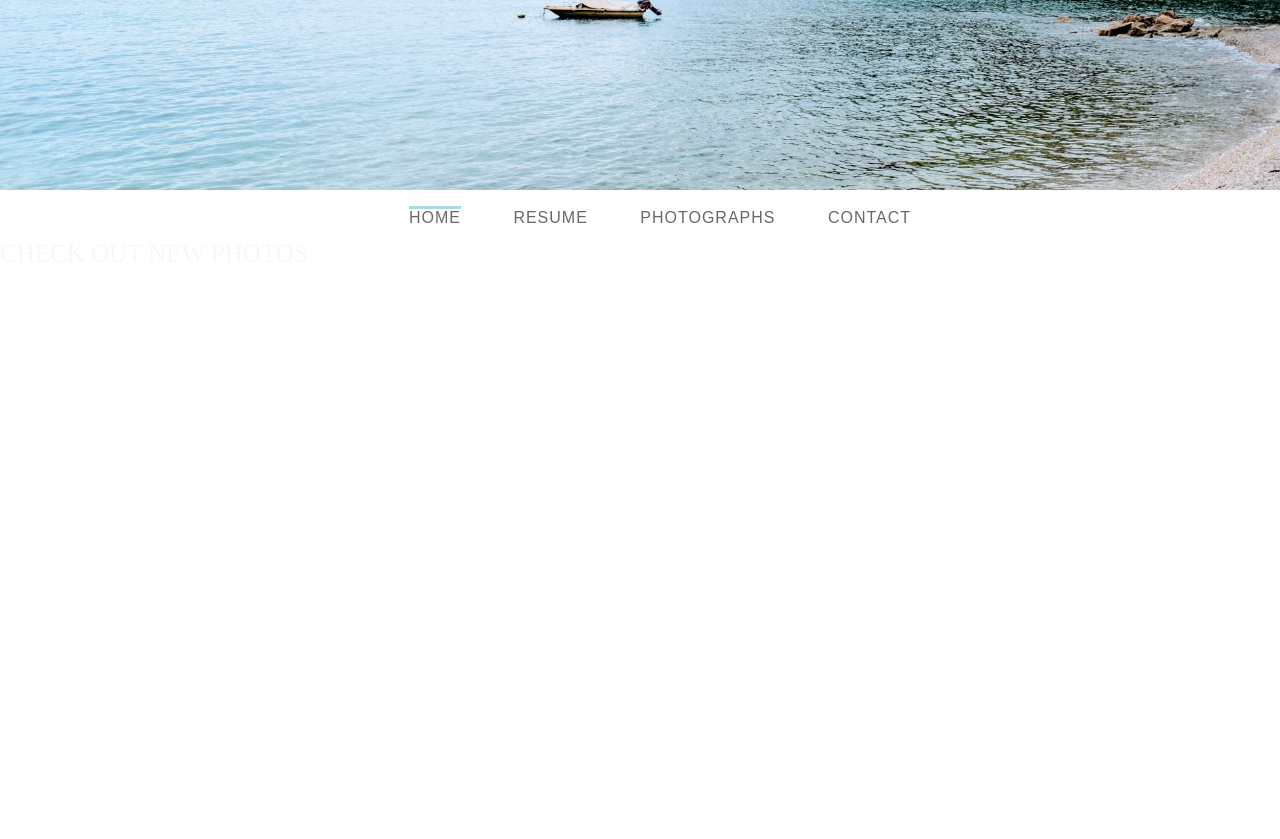
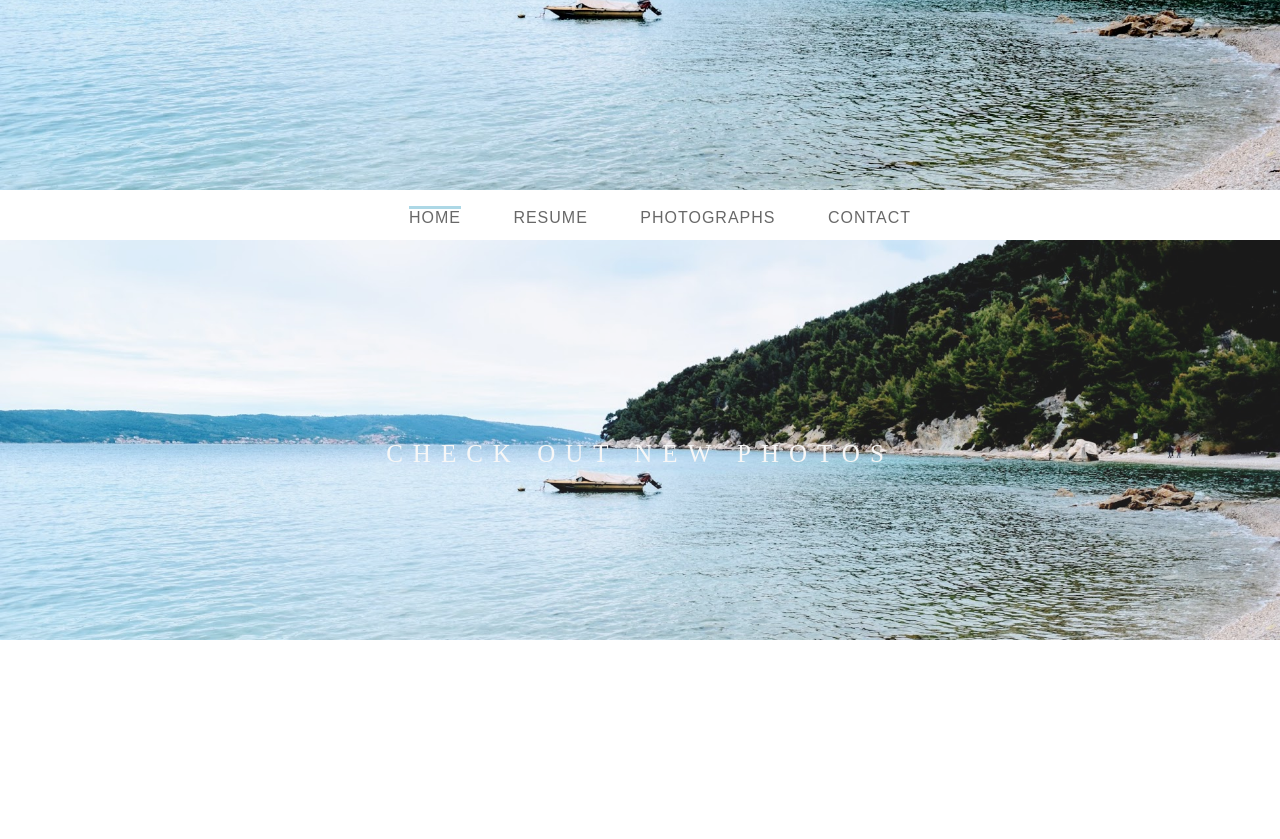
Before and after one commit to taylorquinn/wedding, a PHP site: page / in a window 1280 px wide. Shown: the part 460-1299 px from the top of the page. Before the commit the page ends 683 px from the top, so only its background shows below. Run offline with PHP 8.4, Linux system fonts and the light colour scheme.

Commit message:
ha whoops

```diff
--- a/styles.css
+++ b/styles.css
@@ -174,3 +174,34 @@
   background-image: url("images/split_croatia_beach.JPG");
   min-height: 400px;
 }
+
+.bgimg-2{
+  background-image: url("images/split_croatia_beach.JPG");
+  min-height: 400px;
+}
+
+
+.caption {
+  position: absolute;
+  left: 0;
+  top: 50%;
+  width: 100%;
+  text-align: center;
+  color: #000;
+}
+
+.caption span.border {
+  background-color: #111;
+  color: #fff;
+  padding: 18px;
+  font-size: 25px;
+  letter-spacing: 10px;
+}
+
+h3 {
+  letter-spacing: 2px;
+  text-transform: uppercase;
+  font: 14px "Lato", sans-serif;
+  color: #b3b3b3;
+  margin-bottom: 0px;
+}
```
